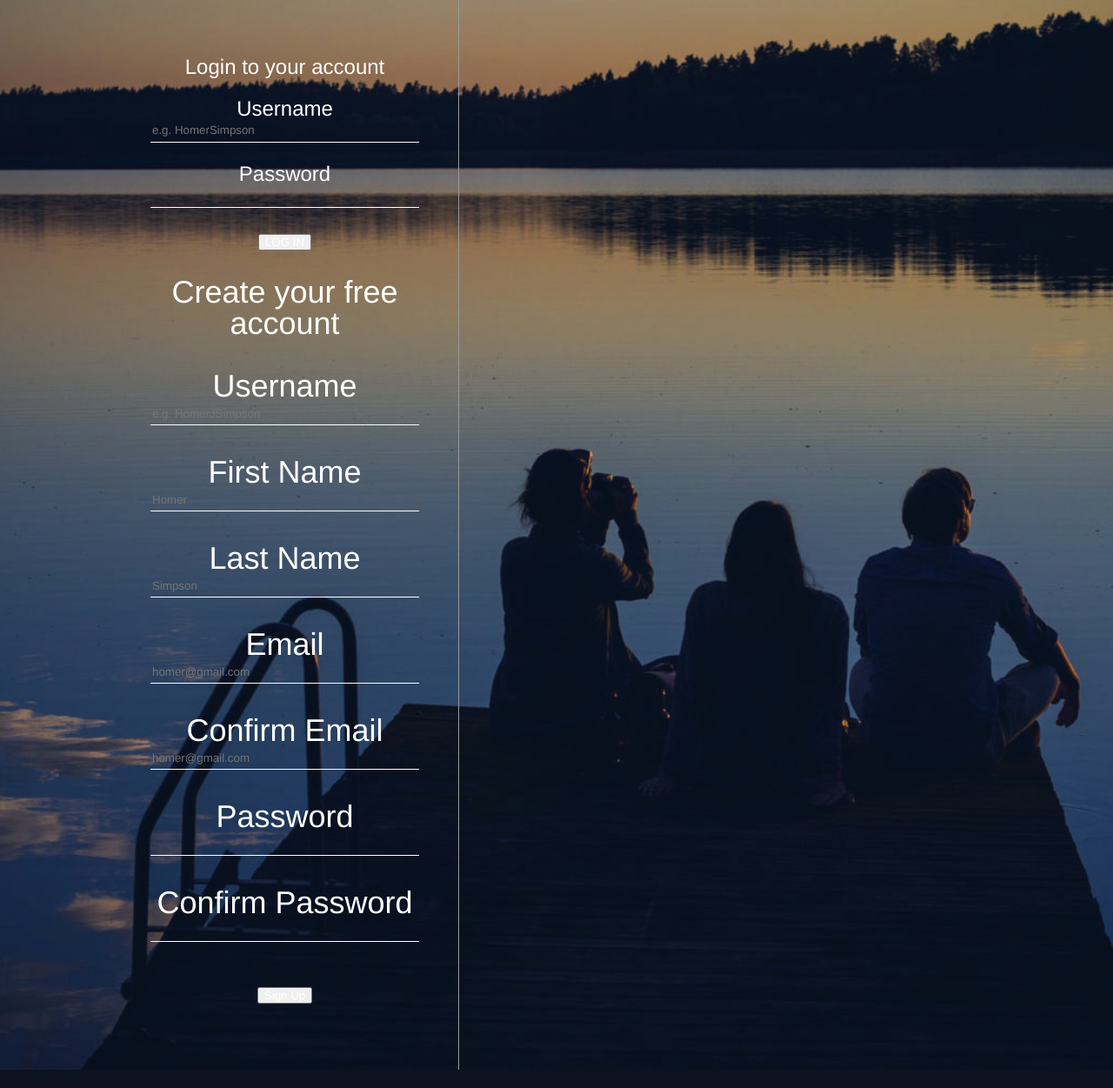
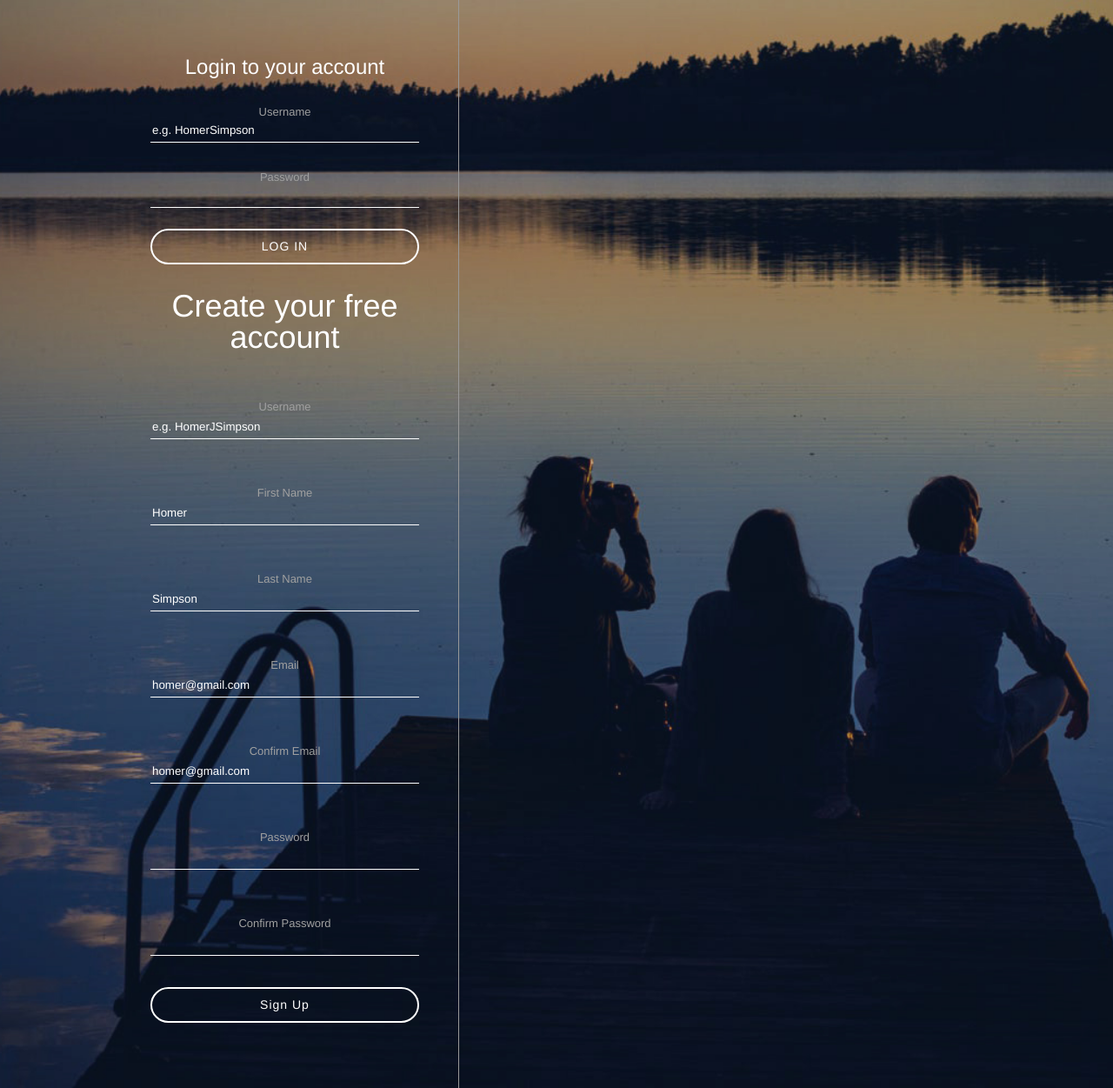
Before and after one commit to MikeG212/staccato, a PHP site: page /register.php in a window 1280 px wide. Shown: the whole page at 87% size. Before the commit the page ends 1230 px from the top, so only its background shows below. Run offline with PHP 8.4, Linux system fonts and the light colour scheme.

Commit message:
Style placeholder and submit buttons

```diff
--- a/assets/css/register.css
+++ b/assets/css/register.css
@@ -31,6 +31,28 @@ body {
     max-width: 1024px;
 }
 
+::-webkit-input-placeholder {
+    color:    #fff;
+}
+:-moz-placeholder {
+   color:    #fff;
+   opacity:  1;
+}
+::-moz-placeholder {
+   color:    #fff;
+   opacity:  1;
+}
+:-ms-input-placeholder {
+   color:    #fff;
+}
+::-ms-input-placeholder {
+   color:    #fff;
+}
+
+::placeholder {
+   color:    #fff;
+}
+
 #inputContainer {
     width: 400px;
     padding: 45px;
@@ -53,3 +75,26 @@ body {
     line-height: 27px;
     width: 100%;
 }
+
+#inputContainer label {
+    color: #a0a0a0;
+    font-size: 13px;
+    margin-top: 15px;
+}
+
+#inputContainer button {
+    background-color: transparent;
+    border: 2px solid #fff;
+    border-radius: 250px;
+    color: #FFF;
+    display: block;
+    font-size: 14px;
+    letter-spacing: 1px;
+    margin: 20px auto;
+    height: 41px;
+    width: 100%;
+}
+
+#inputContainer button:hover {
+    cursor: pointer;
+}
```
